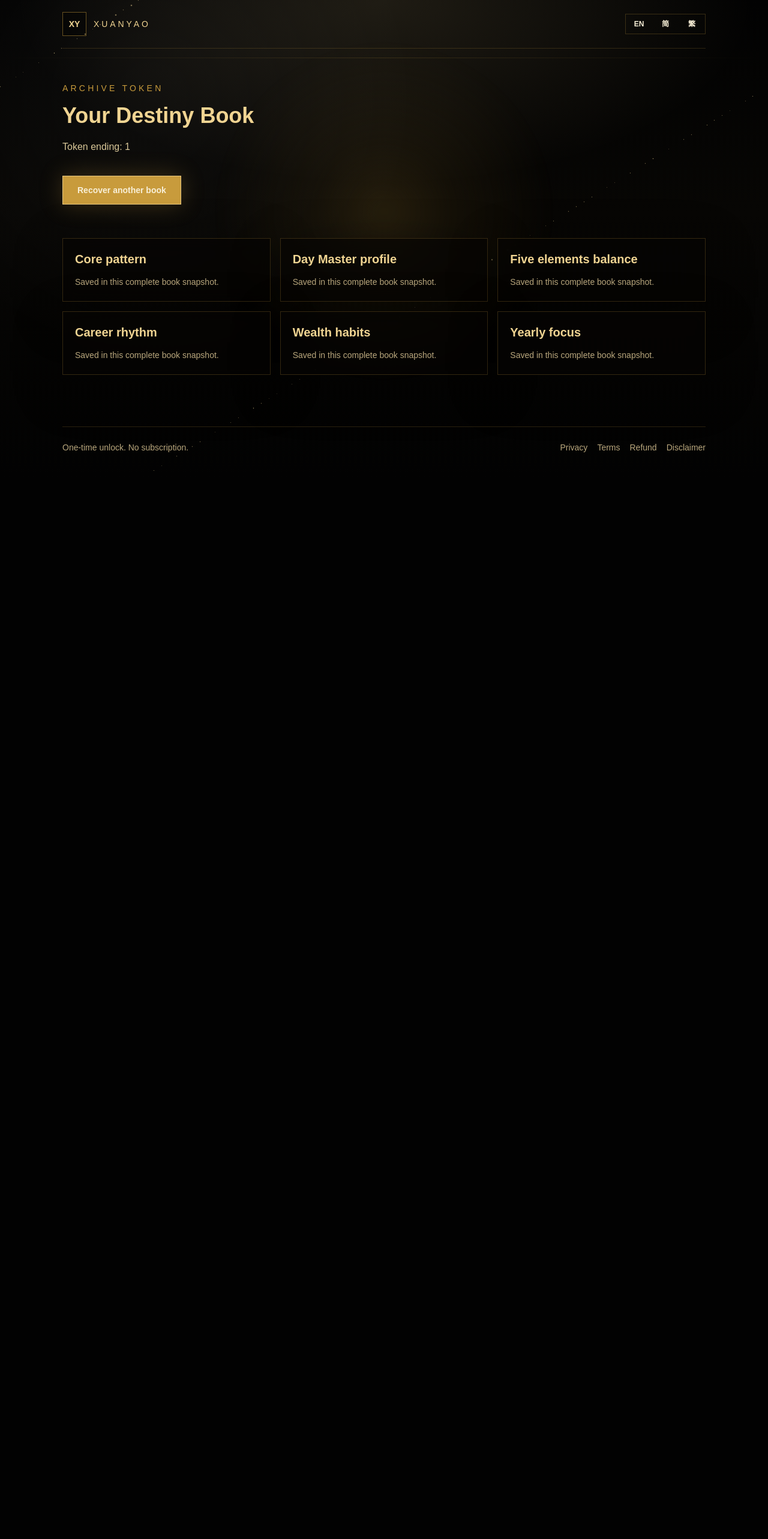
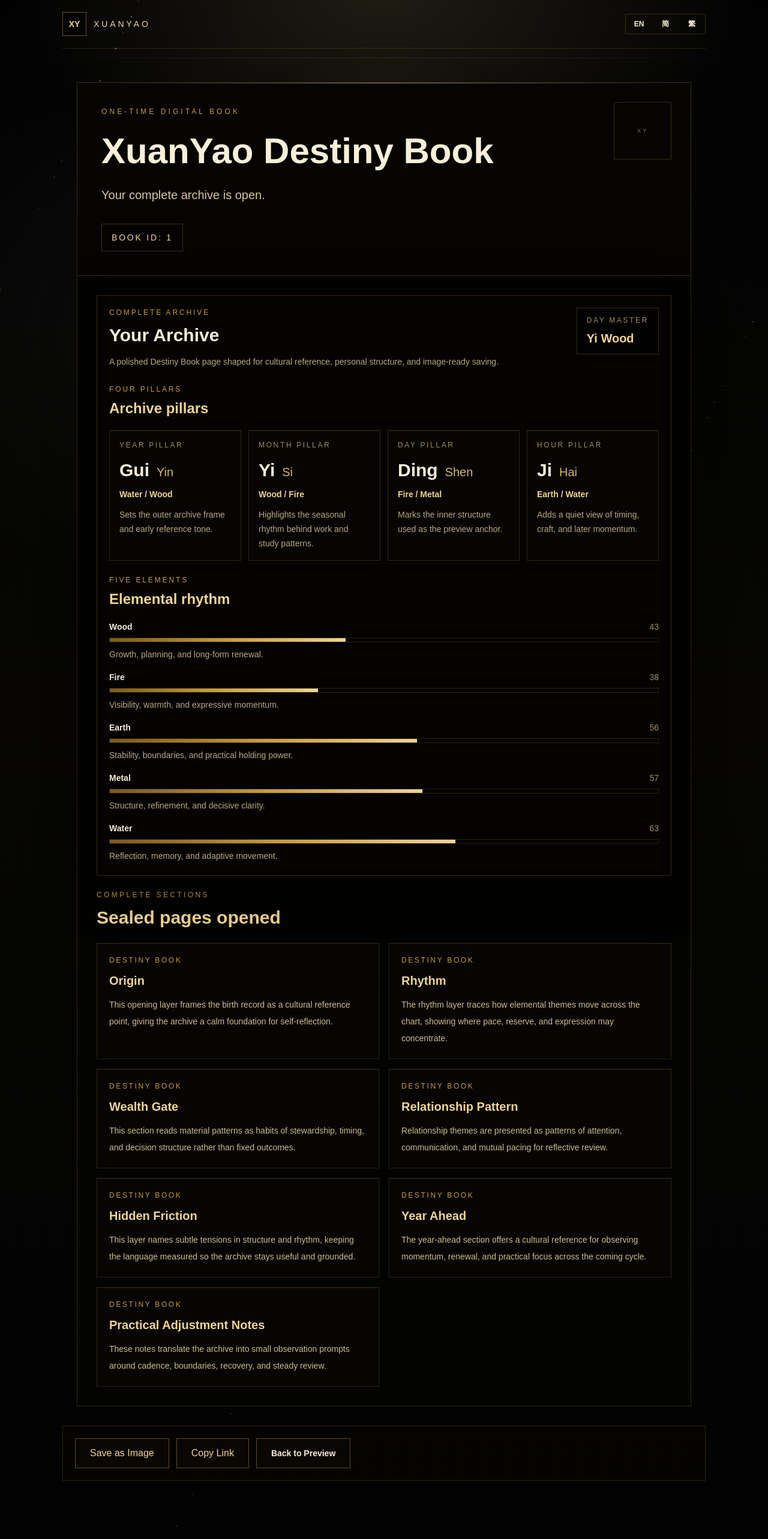
Before and after one commit to robin081412108/xuanyao-destiny-book, a Next.js app: page /result/1 in a window 1280 px wide. Shown: the top 2566 px of the page at 60% size. Before the commit the page ends 800 px from the top, so only its background shows below. Built offline with nearby package versions, Linux system fonts and the light colour scheme.

Commit message:
Task 008: Mock unlock flow and result book

```diff
--- a/app/checkout/page.tsx
+++ b/app/checkout/page.tsx
@@ -3,25 +3,77 @@ import { Card } from "@/components/Card";
 import { PageShell } from "@/components/PageShell";
 import { productPrice } from "@/lib/site-content";
 
+const includedModules = [
+  "Four Pillars Archive",
+  "Elemental Rhythm",
+  "Origin and Rhythm",
+  "Wealth Gate",
+  "Relationship Pattern",
+  "Hidden Friction",
+  "Year Ahead",
+  "Image-ready book page"
+];
+
 export default function CheckoutPage() {
   return (
     <PageShell>
-      <section className="mx-auto max-w-3xl py-14">
-        <Card>
-          <p className="text-sm uppercase tracking-[0.3em] text-[#c89b3c]">Checkout</p>
-          <h1 className="mt-4 text-4xl font-semibold text-[#f0d492]">
-            Unlock Full Book · {productPrice}
+      <section className="grid gap-8 py-14 lg:grid-cols-[0.92fr_1.08fr]">
+        <div>
+          <p className="text-xs uppercase tracking-[0.3em] text-[#c89b3c]">
+            Preview unlock flow
+          </p>
+          <h1 className="mt-4 max-w-3xl text-4xl font-semibold leading-tight text-[#f0d492] sm:text-5xl">
+            Unlock your complete Destiny Book.
           </h1>
-          <p className="mt-4 leading-8 text-[#d9c798]">
-            One-time unlock. No subscription. Save your Destiny Book as an image.
+          <p className="mt-5 max-w-2xl text-lg leading-8 text-[#d9c798]">
+            Open the sealed sections and save the complete image-ready archive.
           </p>
-          <div className="mt-8 grid gap-4 border-t border-[#c89b3c]/20 pt-6">
-            <div className="flex items-center justify-between text-[#d9c798]">
-              <span>Personal Destiny Book</span>
-              <span>{productPrice}</span>
+          <p className="mt-5 max-w-xl text-sm leading-6 text-[#b9a77d]">
+            Payment integration is not enabled in this preview build.
+          </p>
+        </div>
+
+        <Card className="relative overflow-hidden p-0">
+          <div
+            aria-hidden="true"
+            className="absolute inset-x-8 top-0 h-px bg-gradient-to-r from-transparent via-[#f0d492]/60 to-transparent"
+          />
+          <div className="grid gap-6 p-6 sm:p-8">
+            <div className="flex flex-col gap-4 border-b border-[#c89b3c]/20 pb-6 sm:flex-row sm:items-start sm:justify-between">
+              <div>
+                <p className="text-xs uppercase tracking-[0.24em] text-[#c89b3c]">
+                  Secure checkout placeholder
+                </p>
+                <h2 className="mt-3 text-2xl font-semibold text-[#f8efd7]">
+                  XuanYao Destiny Book
+                </h2>
+                <p className="mt-2 text-sm leading-6 text-[#b9a77d]">
+                  One-time unlock
+                </p>
+              </div>
+              <p className="text-3xl font-semibold text-[#f0d492]">
+                {productPrice}
+              </p>
             </div>
-            <Button href="/result/archive-token">
-              Unlock Full Book · {productPrice}
+
+            <div>
+              <p className="text-xs uppercase tracking-[0.24em] text-[#c89b3c]">
+                Included
+              </p>
+              <div className="mt-4 grid gap-3 sm:grid-cols-2">
+                {includedModules.map((module) => (
+                  <div
+                    className="border border-[#c89b3c]/18 bg-black/20 px-4 py-3 text-sm font-semibold text-[#d9c798]"
+                    key={module}
+                  >
+                    {module}
+                  </div>
+                ))}
+              </div>
+            </div>
+
+            <Button className="w-full" href="/result/preview-token">
+              Continue to Result Preview
             </Button>
           </div>
         </Card>
--- a/app/result/[token]/page.tsx
+++ b/app/result/[token]/page.tsx
@@ -1,7 +1,11 @@
-import { Button } from "@/components/Button";
+import { BookSection } from "@/components/BookSection";
 import { Card } from "@/components/Card";
+import { ChartPillars } from "@/components/ChartPillars";
+import { FiveElementsBars } from "@/components/FiveElementsBars";
+import { ResultActions } from "@/components/ResultActions";
+import { ResultBookCover } from "@/components/ResultBookCover";
 import { PageShell } from "@/components/PageShell";
-import { archiveSections } from "@/lib/site-content";
+import { calculateBaziChart, type BirthProfile, type FocusArea } from "@/lib/bazi";
 
 type ResultPageProps = {
   params: Promise<{
@@ -9,35 +13,132 @@ type ResultPageProps = {
   }>;
 };
 
+const focusAreas: FocusArea[] = [
+  "overall",
+  "career",
+  "wealth",
+  "relationship",
+  "year-ahead"
+];
+
+const bookSections = [
+  {
+    title: "Origin",
+    body: "This opening layer frames the birth record as a cultural reference point, giving the archive a calm foundation for self-reflection."
+  },
+  {
+    title: "Rhythm",
+    body: "The rhythm layer traces how elemental themes move across the chart, showing where pace, reserve, and expression may concentrate."
+  },
+  {
+    title: "Wealth Gate",
+    body: "This section reads material patterns as habits of stewardship, timing, and decision structure rather than fixed outcomes."
+  },
+  {
+    title: "Relationship Pattern",
+    body: "Relationship themes are presented as patterns of attention, communication, and mutual pacing for reflective review."
+  },
+  {
+    title: "Hidden Friction",
+    body: "This layer names subtle tensions in structure and rhythm, keeping the language measured so the archive stays useful and grounded."
+  },
+  {
+    title: "Year Ahead",
+    body: "The year-ahead section offers a cultural reference for observing momentum, renewal, and practical focus across the coming cycle."
+  },
+  {
+    title: "Practical Adjustment Notes",
+    body: "These notes translate the archive into small observation prompts around cadence, boundaries, recovery, and steady review."
+  }
+];
+
+function seedFromToken(token: string) {
+  return [...token].reduce((total, character) => {
+    return total + character.charCodeAt(0);
+  }, 0);
+}
+
+function profileFromToken(token: string): BirthProfile {
+  const seed = seedFromToken(token);
+  const year = 1984 + (seed % 24);
+  const month = String((seed % 12) + 1).padStart(2, "0");
+  const day = String((seed % 27) + 1).padStart(2, "0");
+  const hour = String(seed % 24).padStart(2, "0");
+  const minute = String((seed * 7) % 60).padStart(2, "0");
+
+  return {
+    date: `${year}-${month}-${day}`,
+    time: `${hour}:${minute}`,
+    calendar: "solar",
+    focus: focusAreas[seed % focusAreas.length]
+  };
+}
+
 export default async function ResultPage({ params }: ResultPageProps) {
   const { token } = await params;
+  const bookId = token.slice(-6).replace(/^[-_]+/, "").toUpperCase();
+  const chart = calculateBaziChart(profileFromToken(token));
 
   return (
     <PageShell>
-      <section className="py-14">
-        <p className="text-sm uppercase tracking-[0.3em] text-[#c89b3c]">
-          Archive Token
-        </p>
-        <h1 className="mt-4 text-4xl font-semibold text-[#f0d492]">
-          Your Destiny Book
-        </h1>
-        <p className="mt-4 max-w-2xl leading-8 text-[#d9c798]">
-          Token ending: {token.slice(-6)}
-        </p>
-        <div className="mt-8">
-          <Button href="/recover">Recover another book</Button>
+      <section className="py-10 sm:py-14">
+        <div
+          className="mx-auto max-w-5xl bg-[#030302] text-[#f5ebd2]"
+          id="destiny-book-capture"
+        >
+          <ResultBookCover bookId={bookId} />
+
+          <div className="grid gap-6 border-x border-b border-[#c89b3c]/24 p-5 sm:p-8">
+            <Card className="grid gap-6 bg-[#050403]/78">
+              <div className="grid gap-4 lg:grid-cols-[1fr_auto] lg:items-start">
+                <div>
+                  <p className="text-xs uppercase tracking-[0.24em] text-[#c89b3c]">
+                    Complete Archive
+                  </p>
+                  <h2 className="mt-3 text-3xl font-semibold text-[#f8efd7]">
+                    {chart.displayName}
+                  </h2>
+                  <p className="mt-3 max-w-2xl text-sm leading-7 text-[#b9a77d]">
+                    A polished Destiny Book page shaped for cultural reference,
+                    personal structure, and image-ready saving.
+                  </p>
+                </div>
+                <div className="border border-[#c89b3c]/24 bg-black/24 px-4 py-3">
+                  <p className="text-xs uppercase tracking-[0.22em] text-[#9f8c61]">
+                    Day Master
+                  </p>
+                  <p className="mt-2 text-xl font-semibold text-[#f0d492]">
+                    {chart.dayMaster}
+                  </p>
+                </div>
+              </div>
+
+              <ChartPillars pillars={chart.pillars} />
+              <FiveElementsBars elements={chart.fiveElements} />
+            </Card>
+
+            <section>
+              <p className="text-xs uppercase tracking-[0.28em] text-[#c89b3c]">
+                Complete Sections
+              </p>
+              <h2 className="mt-3 text-3xl font-semibold text-[#f0d492]">
+                Sealed pages opened
+              </h2>
+              <div className="mt-6 grid gap-4 md:grid-cols-2">
+                {bookSections.map((section) => (
+                  <BookSection
+                    body={section.body}
+                    key={section.title}
+                    title={section.title}
+                  />
+                ))}
+              </div>
+            </section>
+          </div>
         </div>
+
+        <ResultActions />
       </section>
-      <div className="grid gap-4 sm:grid-cols-2 lg:grid-cols-3">
-        {archiveSections.map((section) => (
-          <Card key={section}>
-            <h2 className="text-xl font-semibold text-[#f0d492]">{section}</h2>
-            <p className="mt-3 text-sm leading-6 text-[#b9a77d]">
-              Saved in this complete book snapshot.
-            </p>
-          </Card>
-        ))}
-      </div>
     </PageShell>
   );
 }
--- /dev/null
+++ b/components/BookSection.tsx
@@ -0,0 +1,16 @@
+type BookSectionProps = {
+  title: string;
+  body: string;
+};
+
+export function BookSection({ title, body }: BookSectionProps) {
+  return (
+    <article className="border border-[#c89b3c]/20 bg-[#070604]/78 p-5 shadow-[inset_0_1px_0_rgba(240,212,146,0.08)]">
+      <p className="text-xs uppercase tracking-[0.22em] text-[#c89b3c]">
+        Destiny Book
+      </p>
+      <h3 className="mt-3 text-xl font-semibold text-[#f0d492]">{title}</h3>
+      <p className="mt-3 text-sm leading-7 text-[#cdbb8a]">{body}</p>
+    </article>
+  );
+}
--- /dev/null
+++ b/components/ResultActions.tsx
@@ -0,0 +1,66 @@
+"use client";
+
+import Link from "next/link";
+import { useState } from "react";
+import { toPng } from "html-to-image";
+
+const actionClassName =
+  "inline-flex min-h-12 items-center justify-center border border-[#c89b3c]/45 bg-[#0a0805]/86 px-6 py-3 text-sm font-semibold text-[#f0d492] transition hover:border-[#f0d492]/80 hover:bg-[#151007] focus:outline-none focus:ring-2 focus:ring-[#f0d492] focus:ring-offset-2 focus:ring-offset-black";
+
+export function ResultActions() {
+  const [copyLabel, setCopyLabel] = useState("Copy Link");
+  const [imageError, setImageError] = useState("");
+
+  async function handleSaveImage() {
+    setImageError("");
+    const captureTarget = document.getElementById("destiny-book-capture");
+
+    if (!captureTarget) {
+      setImageError("Image export is temporarily unavailable. Please try again.");
+      return;
+    }
+
+    try {
+      const dataUrl = await toPng(captureTarget, {
+        backgroundColor: "#030302",
+        cacheBust: true,
+        pixelRatio: 2
+      });
+      const link = document.createElement("a");
+      link.download = "xuanyao-destiny-book.png";
+      link.href = dataUrl;
+      link.click();
+    } catch {
+      setImageError("Image export is temporarily unavailable. Please try again.");
+    }
+  }
+
+  async function handleCopyLink() {
+    try {
+      await navigator.clipboard.writeText(window.location.href);
+      setCopyLabel("Link Copied");
+      window.setTimeout(() => setCopyLabel("Copy Link"), 1600);
+    } catch {
+      setCopyLabel("Copy Link");
+    }
+  }
+
+  return (
+    <section className="mt-8 border border-[#c89b3c]/20 bg-[#050403]/82 p-5">
+      <div className="flex flex-col gap-3 sm:flex-row">
+        <button className={actionClassName} onClick={handleSaveImage} type="button">
+          Save as Image
+        </button>
+        <button className={actionClassName} onClick={handleCopyLink} type="button">
+          {copyLabel}
+        </button>
+        <Link className={actionClassName} href="/preview">
+          Back to Preview
+        </Link>
+      </div>
+      {imageError ? (
+        <p className="mt-4 text-sm leading-6 text-[#d9c798]">{imageError}</p>
+      ) : null}
+    </section>
+  );
+}
--- /dev/null
+++ b/components/ResultBookCover.tsx
@@ -0,0 +1,34 @@
+type ResultBookCoverProps = {
+  bookId: string;
+};
+
+export function ResultBookCover({ bookId }: ResultBookCoverProps) {
+  return (
+    <section className="relative overflow-hidden border border-[#c89b3c]/26 bg-[#050403] p-7 sm:p-10">
+      <div
+        aria-hidden="true"
+        className="absolute inset-x-10 top-0 h-px bg-gradient-to-r from-transparent via-[#f0d492]/65 to-transparent"
+      />
+      <div
+        aria-hidden="true"
+        className="absolute right-8 top-8 grid size-24 place-items-center border border-[#c89b3c]/24 text-[0.62rem] uppercase tracking-[0.28em] text-[#c89b3c]/70"
+      >
+        XY
+      </div>
+      <div className="relative max-w-3xl">
+        <p className="text-xs uppercase tracking-[0.34em] text-[#c89b3c]">
+          One-time digital book
+        </p>
+        <h1 className="mt-5 text-4xl font-semibold leading-tight text-[#f8efd7] sm:text-6xl">
+          XuanYao Destiny Book
+        </h1>
+        <p className="mt-5 text-xl leading-8 text-[#d9c798]">
+          Your complete archive is open.
+        </p>
+        <p className="mt-8 inline-flex border border-[#c89b3c]/28 bg-black/24 px-4 py-3 text-sm uppercase tracking-[0.2em] text-[#f0d492]">
+          Book ID: {bookId}
+        </p>
+      </div>
+    </section>
+  );
+}
--- a/package.json
+++ b/package.json
@@ -13,6 +13,7 @@
   },
   "dependencies": {
     "framer-motion": "^12.0.0",
+    "html-to-image": "^1.11.13",
     "next": "^15.0.0",
     "react": "^19.0.0",
     "react-dom": "^19.0.0"
```
Also changed, not shown: 1 other file (tests, documents, lock files or other folders).
